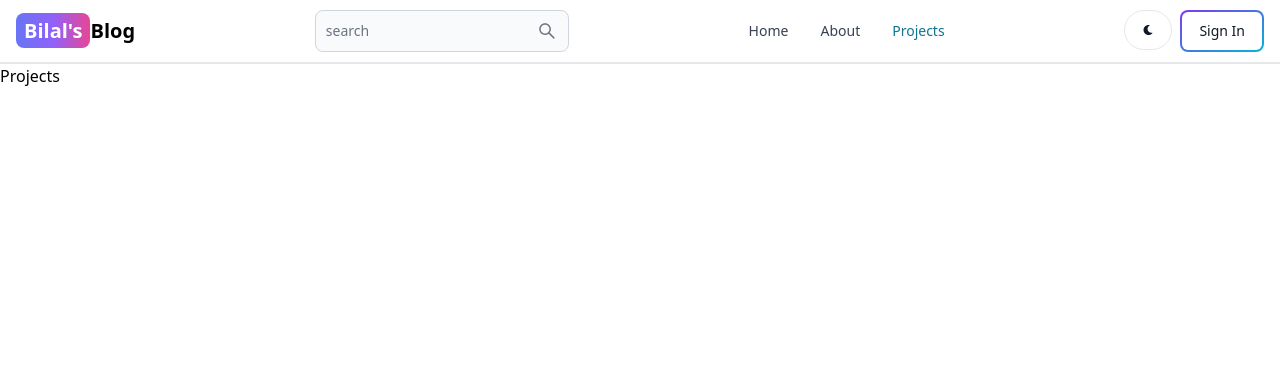
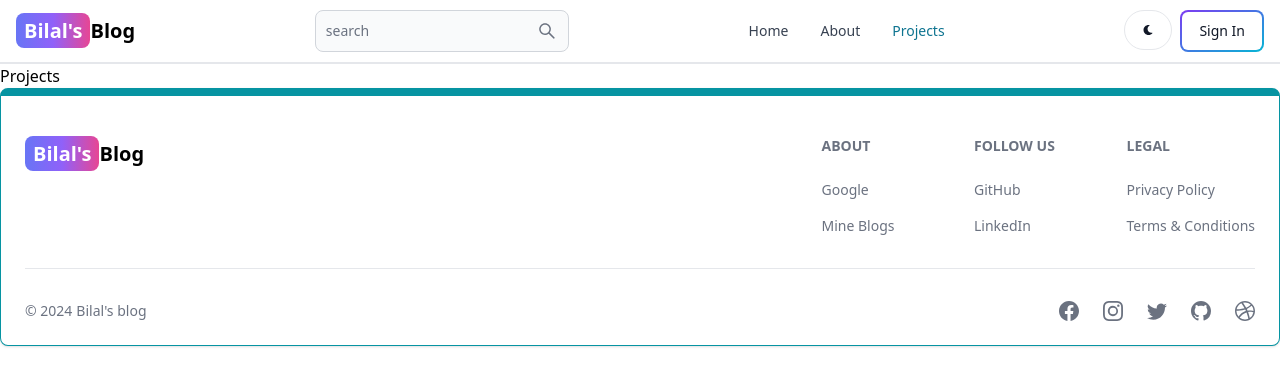
Before and after one commit to bilalhamza533/Mern-Blog, a React (Vite) app in the folder client/: page /projects in a window 1280 px wide. Shown: the top 386 px of the page. Built offline with nearby package versions, Linux system fonts and the light colour scheme.

Commit message:
created and added footer

```diff
--- a/client/src/App.jsx
+++ b/client/src/App.jsx
@@ -7,6 +7,7 @@
 import Dashboard from './pages/Dashboard'
 import Projects from './pages/Projects'
 import Header from './components/Header'
+import Footer from './components/Footer'
 
 export default function App() {
   return (
@@ -19,8 +20,8 @@
       <Route path='/sign-up' element={ <SignUp />}/>
       <Route path='/dashboard' element={ <Dashboard />}/>
       <Route path='/projects' element={ <Projects />}/>
-
     </Routes>
+    <Footer />
     </BrowserRouter>
   )
 }
--- /dev/null
+++ b/client/src/components/Footer.jsx
@@ -0,0 +1,85 @@
+import React from 'react'
+import { Footer } from 'flowbite-react'
+import { Link } from 'react-router-dom'
+import {BsFacebook, BsInstagram, BsTwitter, BsGithub, BsDribbble } from 'react-icons/bs'
+
+export default function FooterCom() {
+  return (
+    <Footer container className='border border-t-8 border-teal-500'>
+        <div className="w-full max-w-7xl mx-auto">
+            <div className="grid w-full justify-between sm:flex md:grid-cols-1">
+                <div className=" mt-5">
+                <Link to="/" className='self-center whitespace-nowrap text-lg
+                    sm:text-xl font-semibold dark:text-white'>
+                    <span className='px-2 py-1 bg-gradient-to-r from-indigo-500
+                    via-purple-500 to-pink-500 rounded-lg text-white'>Bilal's</span>
+                    Blog
+                    </Link>
+                </div>
+                <div className="grid grid-cols-2 gap-8 mt-4
+                sm:grid-cols-3 sm:gap-6">
+                    <div className="">
+                    <Footer.Title title='About'/>
+                    <Footer.LinkGroup col>
+                        <Footer.Link
+                        href='https://google.com'
+                        target='_blank'
+                        rel='noopener noreferrer'>
+                            Google
+                        </Footer.Link>
+                        <Footer.Link
+                        href='/about'
+                        target='_blank'
+                        rel='noopener noreferrer'>
+                            Mine Blogs
+                        </Footer.Link>
+                    </Footer.LinkGroup>
+                    </div>
+                    <div className="">
+                    <Footer.Title title='Follow us'/>
+                    <Footer.LinkGroup col>
+                        <Footer.Link
+                        href='https://github.com/bilalhamza533'
+                        target='_blank'
+                        rel='noopener noreferrer'>
+                            GitHub
+                        </Footer.Link>
+                        <Footer.Link
+                        href='#'
+                        target='_blank'
+                        rel='noopener noreferrer'>
+                            LinkedIn
+                        </Footer.Link>
+                    </Footer.LinkGroup>
+                    </div>
+                    <div className="">
+                    <Footer.Title title='Legal'/>
+                    <Footer.LinkGroup col>
+                        <Footer.Link
+                        href='#'>
+                            Privacy Policy
+                        </Footer.Link>
+                        <Footer.Link
+                        href='#'>
+                            Terms & Conditions
+                        </Footer.Link>
+                    </Footer.LinkGroup>
+                    </div>
+                </div>
+            </div>
+            <Footer.Divider />
+            <div className="w-full sm:flex sm:items-center sm:justify-between">
+                <Footer.Copyright href='#' by="Bilal's blog"
+                year={new Date().getFullYear()}/>
+                <div className="flex gap-6 sm:mt-0 mt-4 sm:justify-center">
+                    <Footer.Icon href='#' icon={BsFacebook}/>
+                    <Footer.Icon href='#' icon={BsInstagram}/>
+                    <Footer.Icon href='#' icon={BsTwitter}/>
+                    <Footer.Icon href='https://github.com/bilalhamza533' icon={BsGithub}/>
+                    <Footer.Icon href='#' icon={BsDribbble}/>
+                </div>
+            </div>
+        </div>
+    </Footer>
+  )
+}
```
